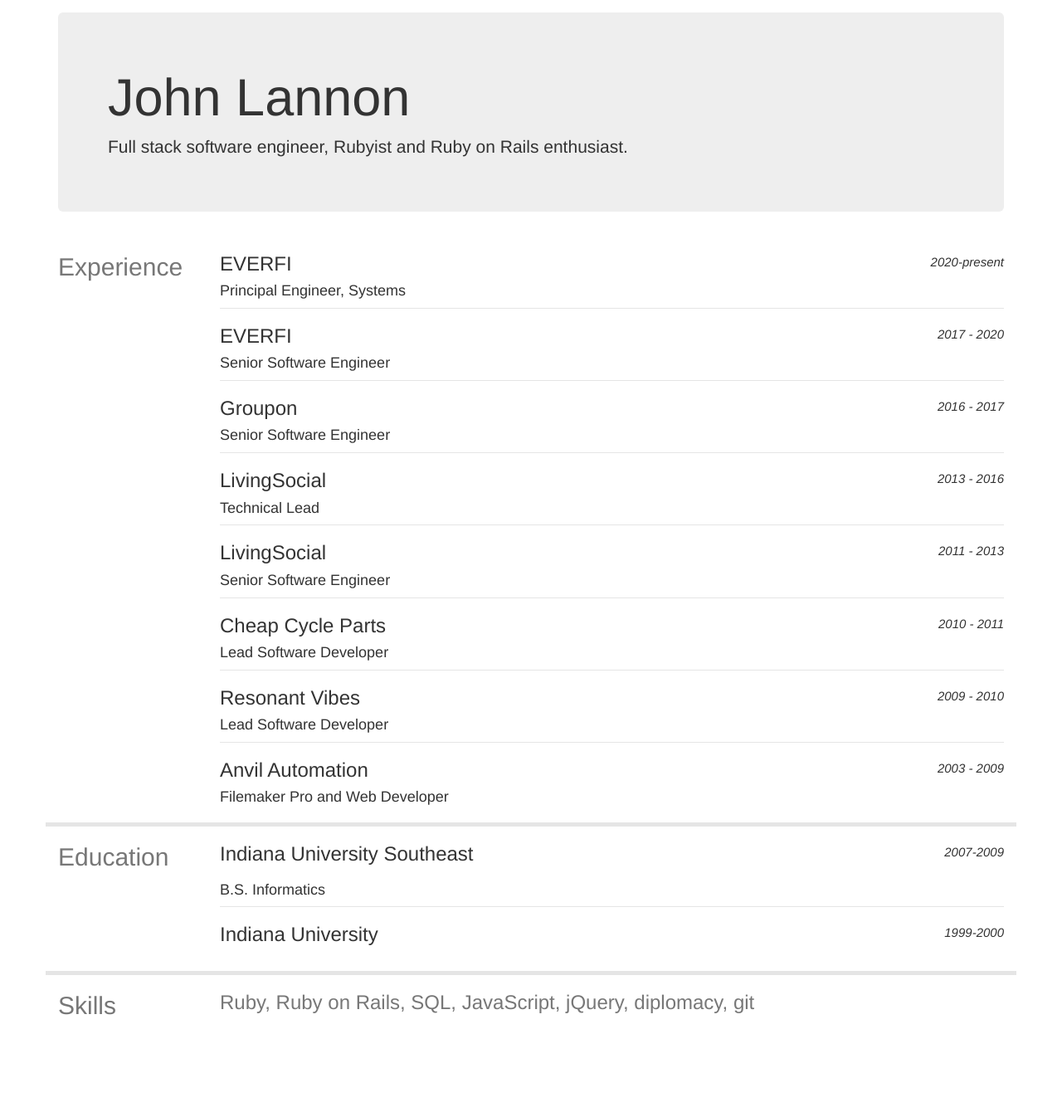
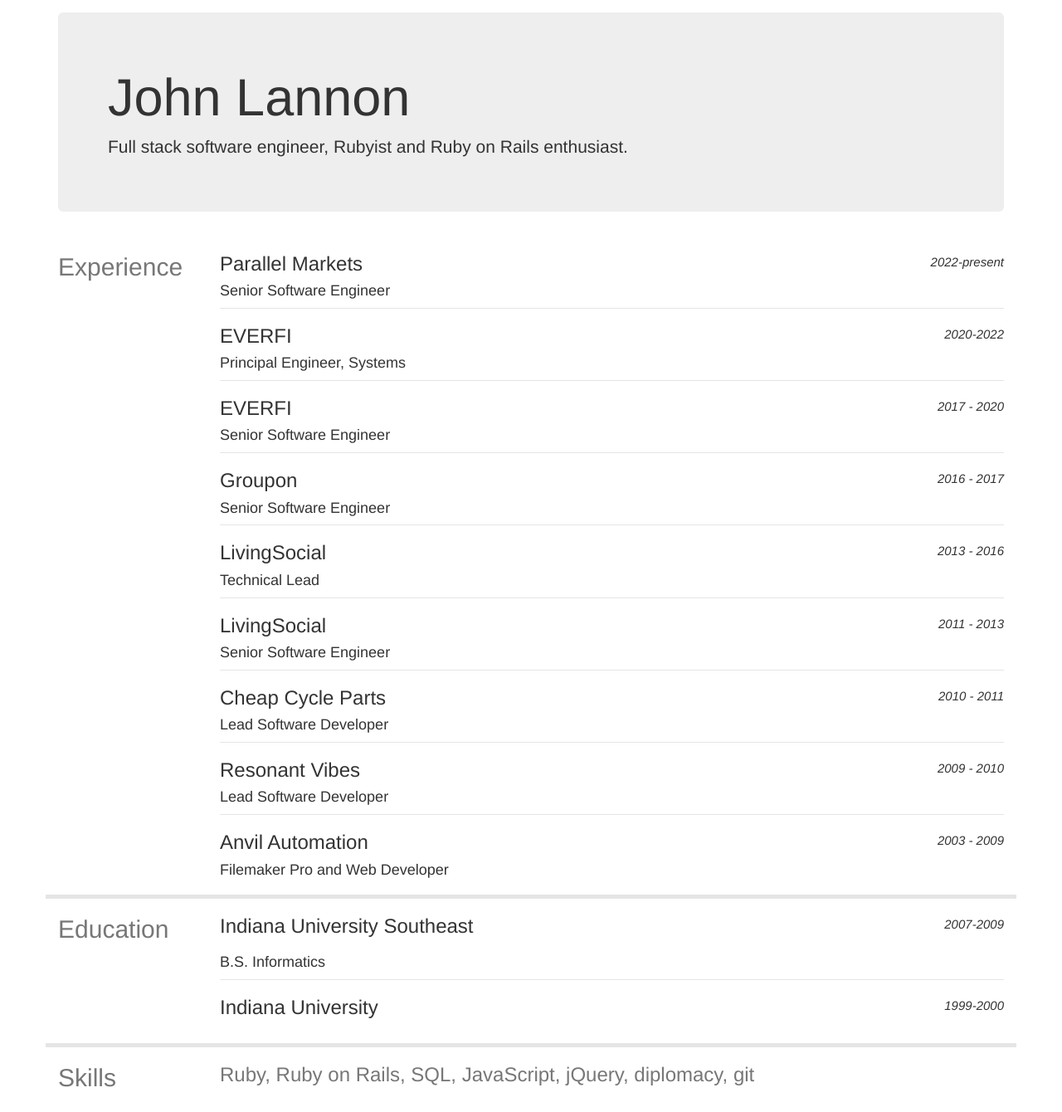
Before and after one commit to lannon/tvc15, a Jekyll site: the page built from cv.html, in a window 1280 px wide. Shown: the whole page at 83% size. Built offline with Jekyll 4.4.1, drawn with Linux system fonts in a browser that asks for light colours; before the commit the page ends 1253 px from its top, so only the background shows below that.

Commit message:
Add PM to experience

```diff
--- a/cv.html
+++ b/cv.html
@@ -54,9 +54,16 @@
         <h2 class="col-lg-2 text-muted">Experience</h2>
         <ul class="col-lg-10">
           <li class="position">
+            <h3 class="employer">Parallel Markets</h3>
+            <h4 class="title">Senior Software Engineer</h4>
+            <em class="dates">2022-present</em>
+            <p class="description">
+            </p>
+          </li>
+          <li class="position">
             <h3 class="employer">EVERFI</h3>
             <h4 class="title">Principal Engineer, Systems</h4>
-            <em class="dates">2020-present</em>
+            <em class="dates">2020-2022</em>
             <p class="description">
             </p>
           </li>
```
